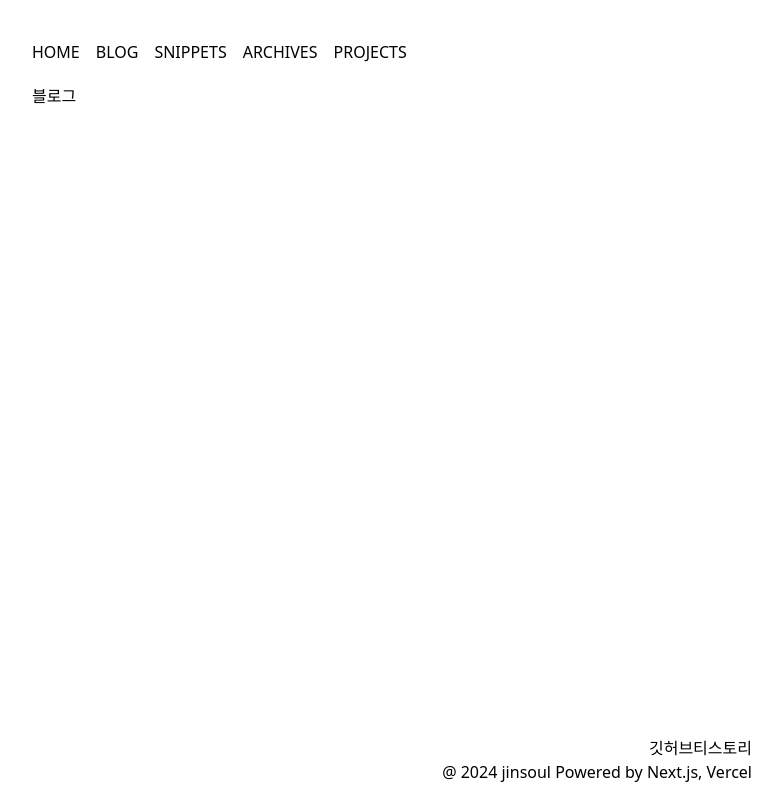
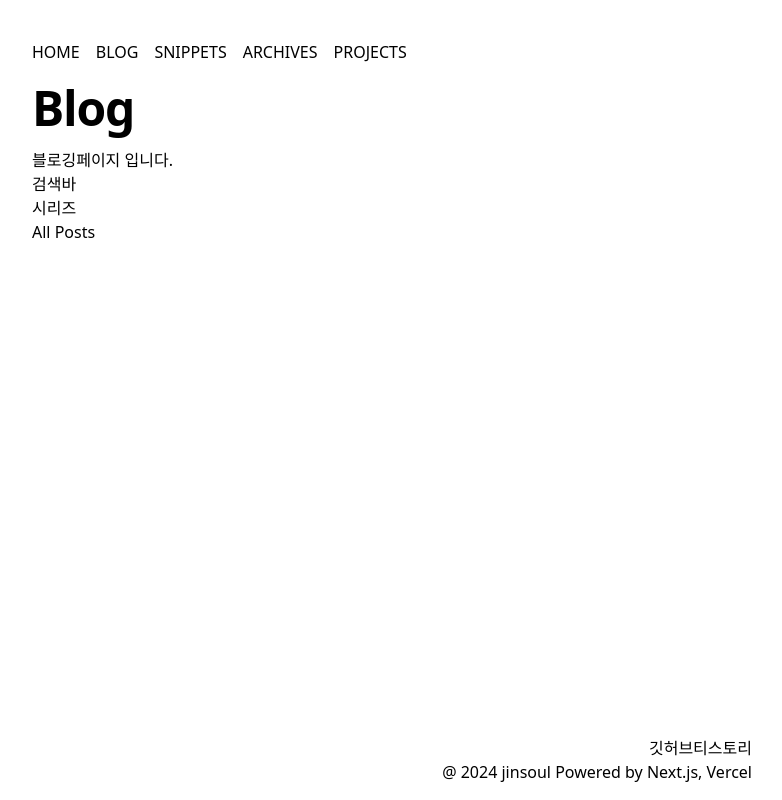
Before and after one commit to jinsoul75/jinsoul75.github.io, a Next.js app: page /blog in a window 1280 px wide. Shown: the whole page, without its empty margins (248-1030 px from the left). Built offline with nearby package versions, Linux system fonts and the light colour scheme.

Commit message:
chore: blog page 레이아웃 설정중

```diff
--- a/src/app/archives/page.tsx
+++ b/src/app/archives/page.tsx
@@ -1,3 +1,5 @@
+import Title from '../../components/common/Title';
+
 export default function Archives() {
-  return <div>Archives</div>;
+  return <Title>Archives</Title>;
 }
--- a/src/app/blog/[slug]/page.tsx
+++ b/src/app/blog/[slug]/page.tsx
@@ -22,7 +22,7 @@ export default async function Slug({ params }: Props) {
         {title}
         {category}
         {date}
-        {tags.map((tag) => (
+        {tags.map((tag: string) => (
           <div>{tag}</div>
         ))}
       </div>
--- a/src/app/blog/page.tsx
+++ b/src/app/blog/page.tsx
@@ -1,3 +1,23 @@
+import Title from '@/components/common/Title';
+
 export default function Blog() {
-  return <div>블로그</div>;
+  return (
+    <>
+      <Title>Blog</Title>
+
+      <div>
+        <div>블로깅페이지 입니다.</div>
+      </div>
+
+      <div>검색바</div>
+
+      <div>시리즈</div>
+
+      <div>All Posts</div>
+
+      <div>
+
+      </div>
+    </>
+  );
 }
```
